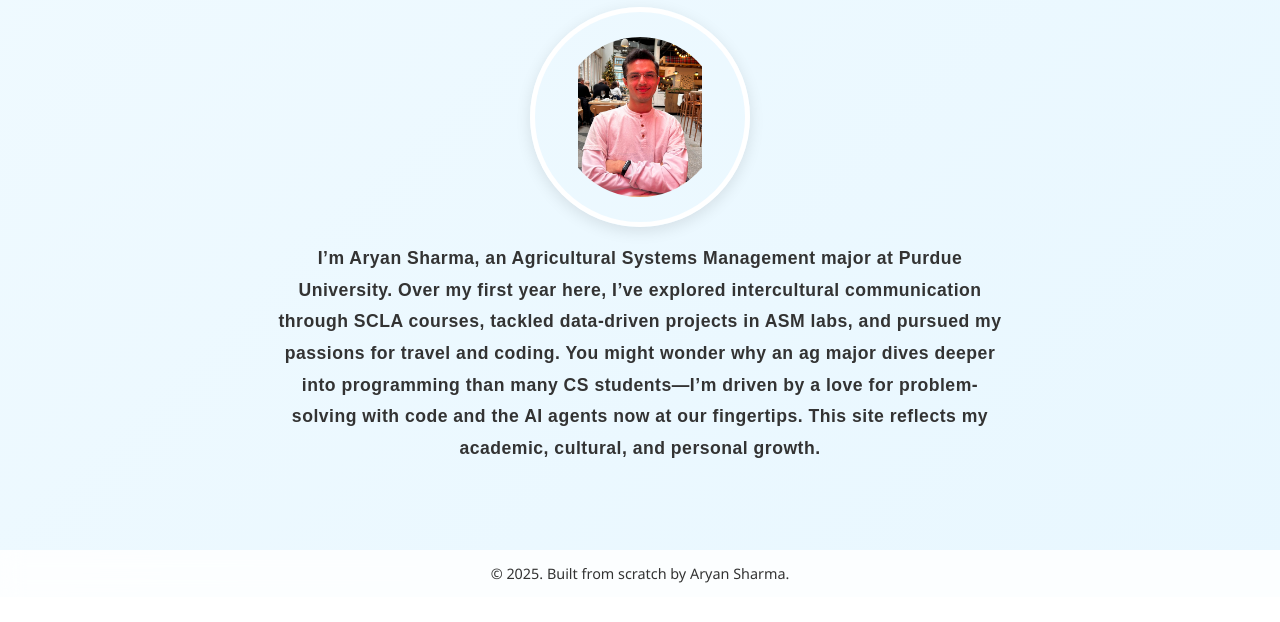
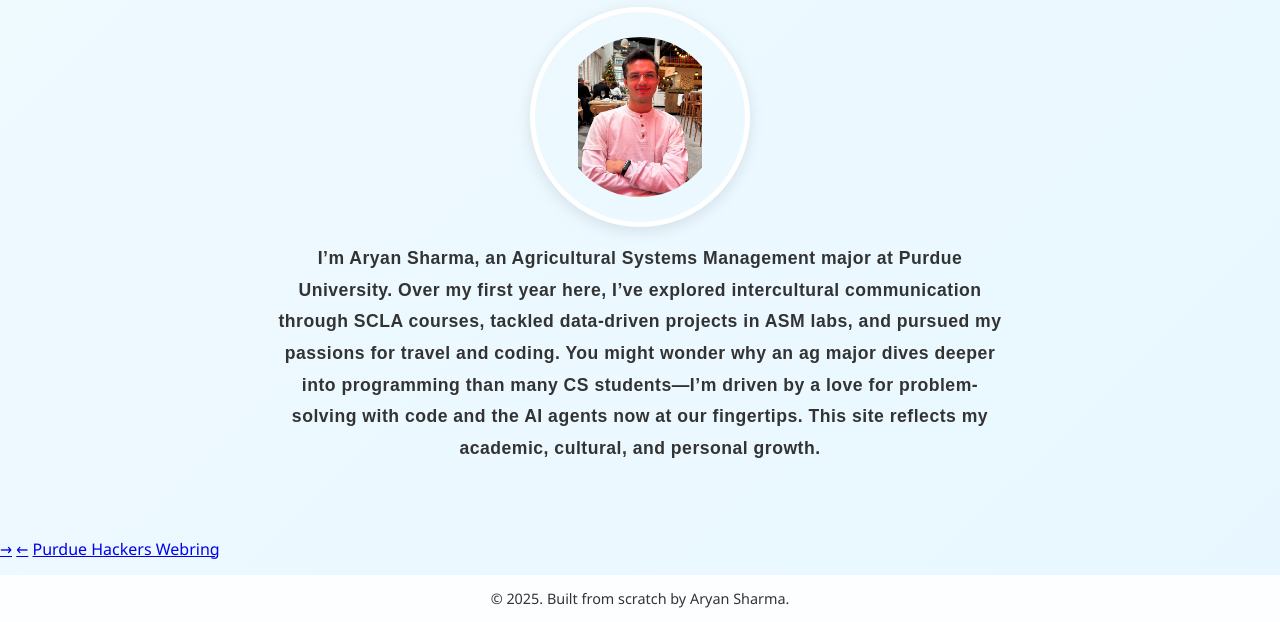
Before and after one commit to AryanSharma0512/Mywebsite, a plain HTML site: page index.html in a window 1280 px wide. Shown: the part 284-906 px from the top of the page. Before the commit the page ends 881 px from the top, so only its background shows below. Drawn offline with Linux system fonts and the light colour scheme; a web font is replaced by a local one.

Commit message:
Welcome me to the hacker ring.
I just added the required part to join purdue's hacker ring.

```diff
--- a/index.html
+++ b/index.html
@@ -47,6 +47,10 @@
     </div>
     <p class="bio">I’m Aryan Sharma, an Agricultural Systems Management major at Purdue University. Over my first year here, I’ve explored intercultural communication through SCLA courses, tackled data-driven projects in ASM labs, and pursued my passions for travel and coding. You might wonder why an ag major dives deeper into programming than many CS students—I’m driven by a love for problem-solving with code and the AI agents now at our fingertips. This site reflects my academic, cultural, and personal growth.</p>
   </main>
+  <a href="https://ring.purduehackers.com/next?host=aboutsharma.com">→</a>
+  <a href="https://ring.purduehackers.com/previous?host=aboutsharma.com">←</a>
+  <a href="https://ring.purduehackers.com">Purdue Hackers Webring</a>
+
 
   <footer>
     © 2025. Built from scratch by Aryan Sharma.
```
